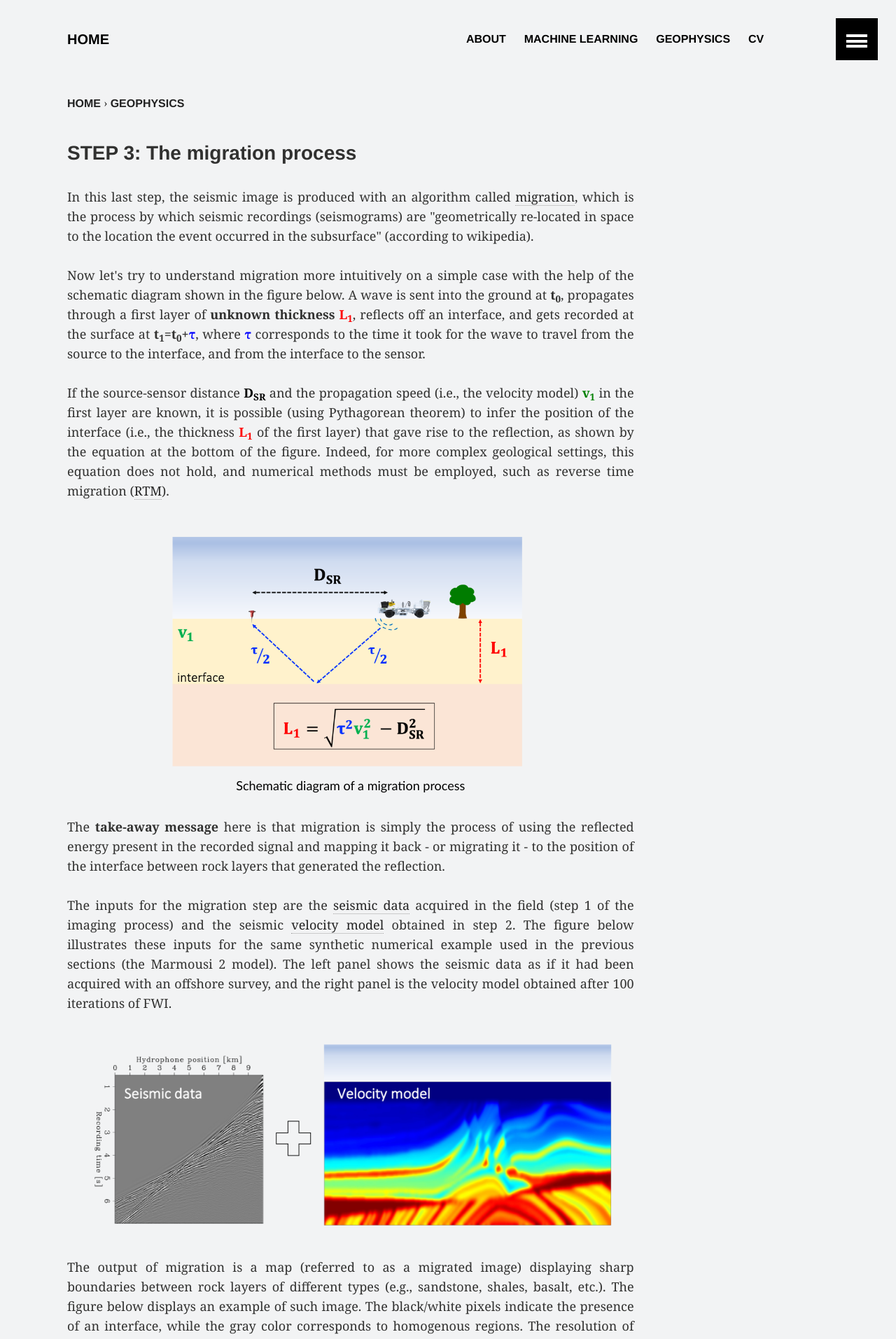
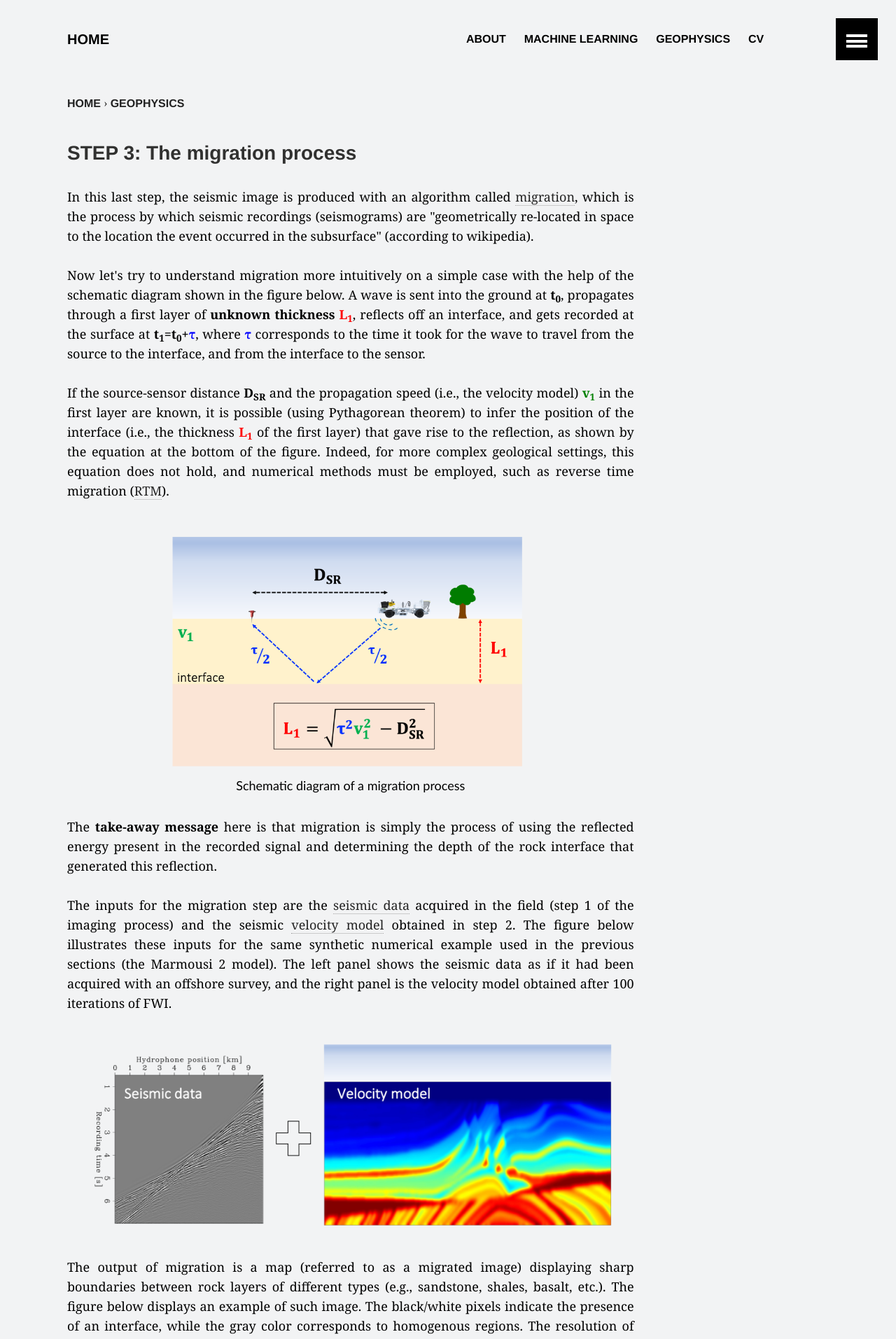
Before and after one commit to gbarnier/gbarnier.github.io, a Jekyll site: the page built from _posts/seismic_imaging/2021-03-14-migration.md, in a window 1280 px wide. Shown: the top 1913 px of the page at 70% size. Built offline with Jekyll 4.4.1, drawn with Linux system fonts in a browser that asks for light colours.

Commit message:
Update 2021-03-14-migration.md

```diff
--- a/_posts/seismic_imaging/2021-03-14-migration.md
+++ b/_posts/seismic_imaging/2021-03-14-migration.md
@@ -12,9 +12,20 @@
   teaser: migration_hyperbolic.png
 ---
 
+<style>
+
+.paragraph{
+    text-align: justify;
+    font-size: 18px;
+    font-family: Georgia;
+    color: black;
+
+}
+</style>
+
 <h3>STEP 3: The migration process</h3>
 
-<p style="text-align:justify; font-size: 18px">
+<p class="paragraph">
 In this last step, the seismic image is produced with an algorithm called <a href="https://en.wikipedia.org/wiki/Seismic_migration" target="_blank">migration</a>, which is the process by which seismic recordings (seismograms) are "geometrically re-located in space to the location the event occurred in the subsurface" (according to wikipedia).<br/><br/>
 
 Now let's try to understand migration more intuitively on a simple case with the help of the schematic diagram shown in the figure below. A wave is sent into the ground at <b>t<sub>0</sub></b>, propagates through a first layer of <b>unknown thickness</b> <span style="font-size: 18px;color: red"><b>L<sub>1</sub></b></span>, reflects off an interface, and gets recorded at the surface at <b>t<sub>1</sub>=t<sub>0</sub>+<span style="font-size: 18px;color: blue">&tau;</span></b>, where <b><span style="font-size: 18px;color: blue">&tau;</span></b> corresponds to the time it took for the wave to travel from the source to the interface, and from the interface to the sensor.<br/><br/>
@@ -26,24 +37,24 @@
 <figcaption style="height: 1.0em; text-align:center; font-size: 18px; font-family: Calibri; color: black; margin-left: 0px">Schematic diagram of a migration process</figcaption>
 </figure>
 
-<p style="text-align:justify; font-size: 18px">
-The <b>take-away message</b> here is that migration is simply the process of using the reflected energy present in the recorded signal and mapping it back - or migrating it - to the position of the interface between rock layers that generated the reflection. <br/><br/>
+<p class="paragraph">
+The <b>take-away message</b> here is that migration is simply the process of using the reflected energy present in the recorded signal and determining the depth of the rock interface that generated this reflection. <br/><br/>
 
 The inputs for the migration step are the <a href="/acquisition">seismic data</a> acquired in the field (step 1 of the imaging process) and the seismic <a href="/velocity-estimation">velocity model</a> obtained in step 2. The figure below illustrates these inputs for the same synthetic numerical example used in the previous sections (the Marmousi 2 model). The left panel shows the seismic data as if it had been acquired with an offshore survey, and the right panel is the velocity model obtained after 100 iterations of FWI.
 </p>
 <img src="/images/mig-input.png" width="2000" style="margin-left:0px"/>
 
 
-<p style="text-align:justify; font-size: 18px">
+<p class="paragraph">
 The output of migration is a map (referred to as a migrated image) displaying sharp boundaries between rock layers of different types (e.g., sandstone, shales, basalt, etc.). The figure below displays an example of such image. The black/white pixels indicate the presence of an interface, while the gray color corresponds to homogenous regions. The resolution of this map is higher than the one of the velocity model (right panel in the figure above) and more details about the Earth can be observed.
 </p>
 <img src="/images/migration_commented.gif" width="2000" style="margin-left:0px"/>
 
-<p style="text-align:justify; font-size: 18px">
+<p class="paragraph">
 Finally, a team of experts will interpret the geological features of the subsurface by examininig this map (as shown by the colored annotations on the figure above), and use this additional information to infer the presence/location of hydrocarbon reservoirs. Hence, the accuracy and quality of the final migrated image will greatly impact the planning of the hydrocarbon reservoir identification, production phases, and the business-decision process.
 <p>
 <h3>This is where my thesis starts</h3>
-<p style="text-align:justify; font-size: 18px">
+<p class="paragraph">
 In complex geological scenarios, seismic images are highly sensitive to the accuracy of the velocity model obtained by tomography, and even a small error will easily deteriorate the image quality. Unfortunately, the velocity model estimation step is extremely challenging and remains the main bottleneck of the imaging workflow. The success of conventional methods (such as FWI) is contingent on having a good initial guess, which is not always available. Therefore, a lot of research has been conducted to invent new tomography techniques robust enough to bypass the need for an accurate initial model. And this is where my thesis starts! But first, let's see why conventional methods can fail in certain scenarios
 </p>
 <br/>
```
